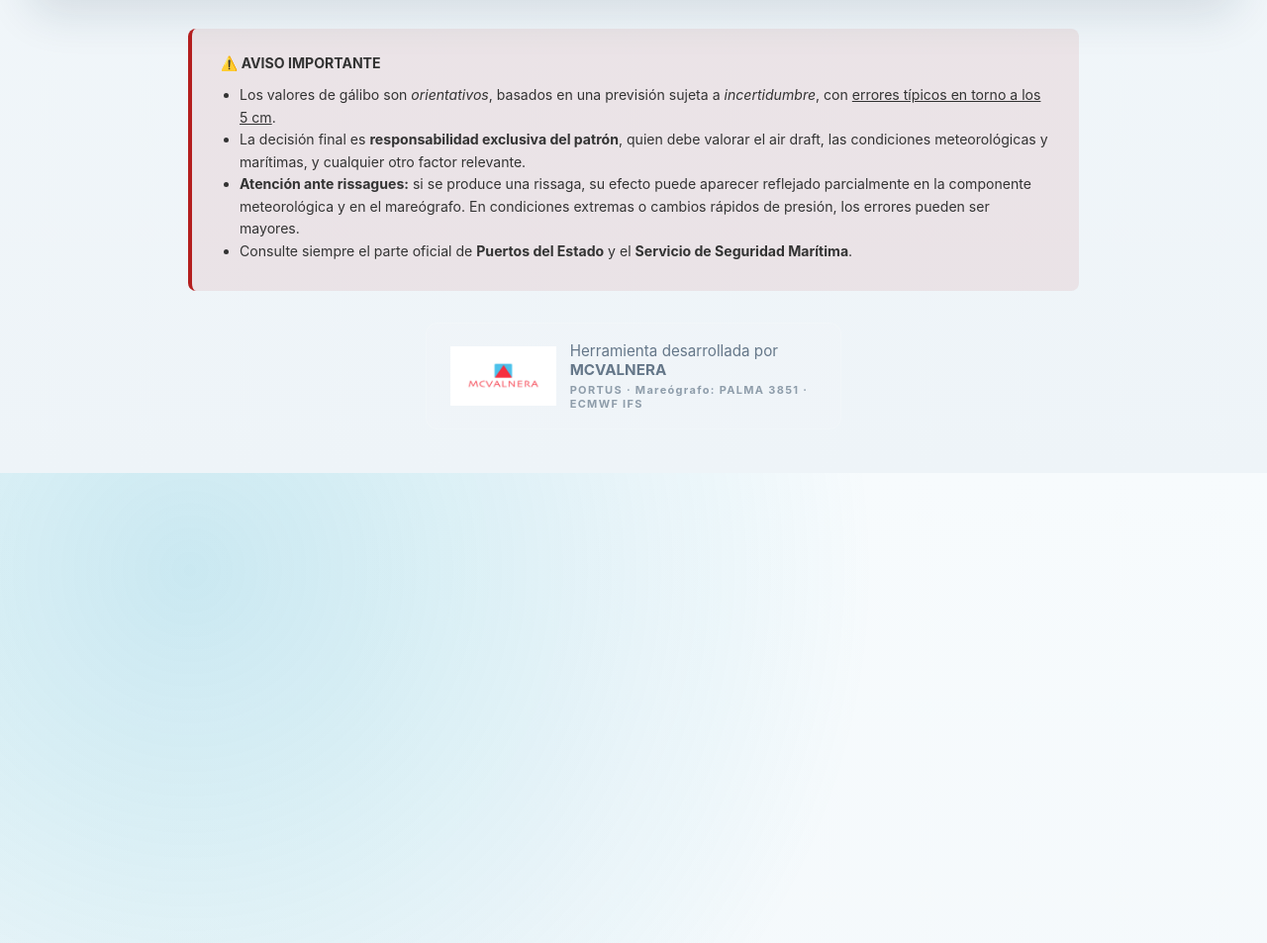
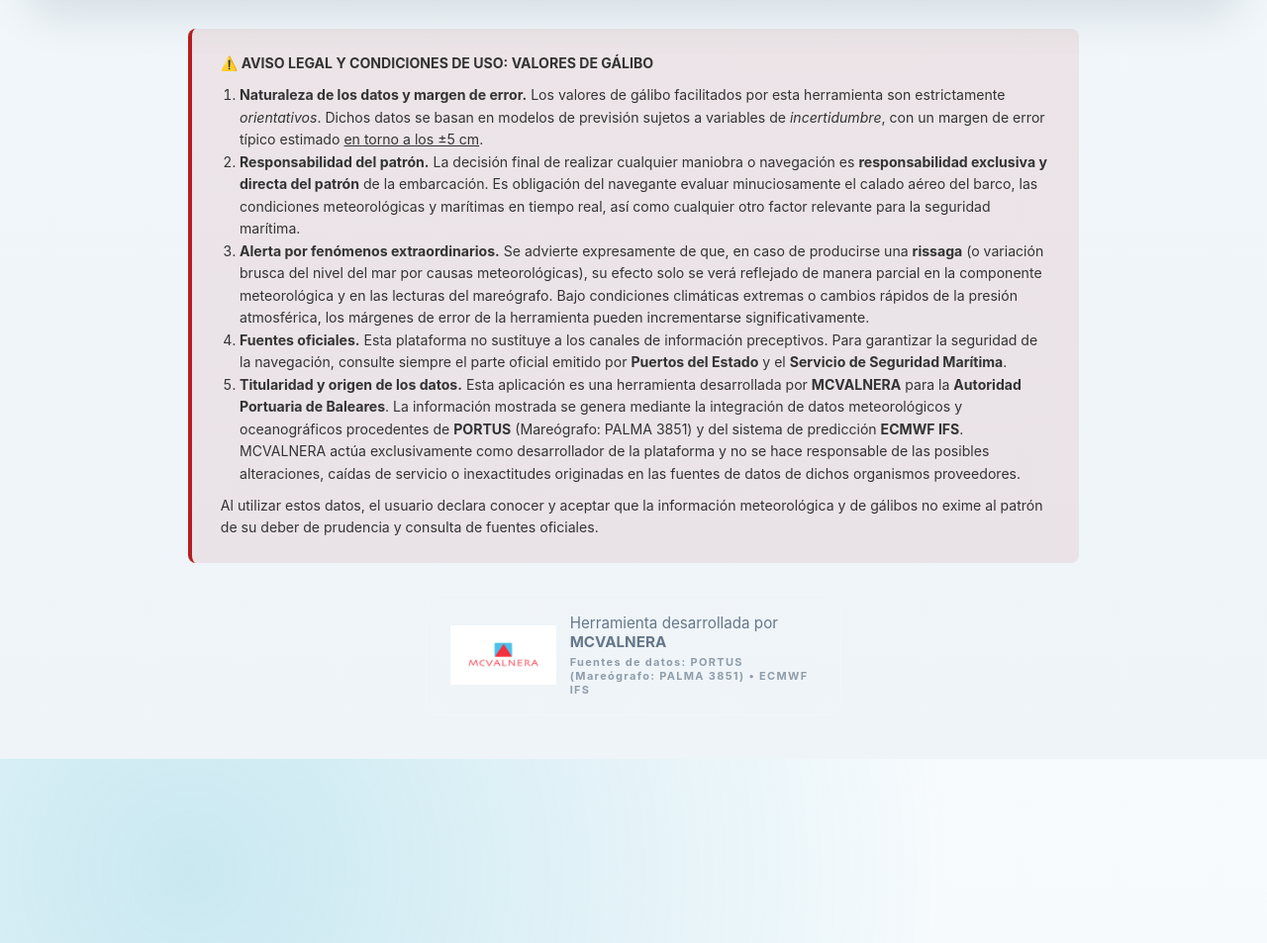
Before and after one commit to PaulaTower/Galibo_CanBarbara_v2, a Flask app: page / in a window 1280 px wide. Shown: the part 1489-2442 px from the top of the page at 99% size. Run offline with Flask 3, Linux system fonts and the light colour scheme.

Commit message:
Update index.html

```diff
--- a/templates/index.html
+++ b/templates/index.html
@@ -128,20 +128,63 @@
       </section>
     </main>
 
-     <footer class="aviso-legal">
-      <p><strong>⚠️ AVISO IMPORTANTE</strong></p>
-      <ul style="padding-left:1.2rem; margin:0.6rem 0;">
-        <li> Los valores de gálibo son <em>orientativos</em>, basados en una previsión sujeta a <em>incertidumbre</em>, con <u>errores típicos en torno a los 5 cm</u>.</li>
-        <li> La decisión final es <strong>responsabilidad exclusiva del patrón</strong>, quien debe valorar el air draft, las condiciones meteorológicas y marítimas, y cualquier otro factor relevante.</li>
-        <li> <strong>Atención ante rissagues:</strong> si se produce una rissaga, su efecto puede aparecer reflejado parcialmente en la componente meteorológica y en el mareógrafo. En condiciones extremas o cambios rápidos de presión, los errores pueden ser mayores.</li>
-        <li> Consulte siempre el parte oficial de <strong>Puertos del Estado</strong> y el <strong>Servicio de Seguridad Marítima</strong>.</li>
-      </ul>
+    <footer class="aviso-legal">
+      <p><strong>⚠️ AVISO LEGAL Y CONDICIONES DE USO: VALORES DE GÁLIBO</strong></p>
+
+      <ol style="padding-left:1.2rem; margin:0.6rem 0;">
+        <li>
+          <strong>Naturaleza de los datos y margen de error.</strong>
+          Los valores de gálibo facilitados por esta herramienta son estrictamente
+          <em>orientativos</em>. Dichos datos se basan en modelos de previsión sujetos a
+          variables de <em>incertidumbre</em>, con un margen de error típico estimado
+          <u>en torno a los ±5&nbsp;cm</u>.
+        </li>
+        <li>
+          <strong>Responsabilidad del patrón.</strong>
+          La decisión final de realizar cualquier maniobra o navegación es
+          <strong>responsabilidad exclusiva y directa del patrón</strong> de la embarcación.
+          Es obligación del navegante evaluar minuciosamente el calado aéreo del barco, las
+          condiciones meteorológicas y marítimas en tiempo real, así como cualquier otro
+          factor relevante para la seguridad marítima.
+        </li>
+        <li>
+          <strong>Alerta por fenómenos extraordinarios.</strong>
+          Se advierte expresamente de que, en caso de producirse una <strong>rissaga</strong>
+          (o variación brusca del nivel del mar por causas meteorológicas), su efecto solo se
+          verá reflejado de manera parcial en la componente meteorológica y en las lecturas
+          del mareógrafo. Bajo condiciones climáticas extremas o cambios rápidos de la presión
+          atmosférica, los márgenes de error de la herramienta pueden incrementarse
+          significativamente.
+        </li>
+        <li>
+          <strong>Fuentes oficiales.</strong>
+          Esta plataforma no sustituye a los canales de información preceptivos. Para
+          garantizar la seguridad de la navegación, consulte siempre el parte oficial emitido
+          por <strong>Puertos del Estado</strong> y el <strong>Servicio de Seguridad Marítima</strong>.
+        </li>
+        <li>
+          <strong>Titularidad y origen de los datos.</strong>
+          Esta aplicación es una herramienta desarrollada por <strong>MCVALNERA</strong> para la
+          <strong>Autoridad Portuaria de Baleares</strong>. La información mostrada se genera mediante
+          la integración de datos meteorológicos y oceanográficos procedentes de
+          <strong>PORTUS</strong> (Mareógrafo: PALMA&nbsp;3851) y del sistema de predicción
+          <strong>ECMWF IFS</strong>. MCVALNERA actúa exclusivamente como desarrollador de la
+          plataforma y no se hace responsable de las posibles alteraciones, caídas de servicio o
+          inexactitudes originadas en las fuentes de datos de dichos organismos proveedores.
+        </li>
+      </ol>
+
+      <p style="margin-top:0.6rem;">
+        Al utilizar estos datos, el usuario declara conocer y aceptar que la información
+        meteorológica y de gálibos no exime al patrón de su deber de prudencia y consulta de
+        fuentes oficiales.
+      </p>
     </footer>
       <div class="mcvalnera-credit">
       <img src="/static/mcvalnera.jpg" alt="MCVALNERA" style="height:60px; width:auto;">
       <div style="display:flex; flex-direction:column; align-items:center; gap:4px;">
         <span>Herramienta desarrollada por <strong>MCVALNERA</strong></span>
-        <p style="margin:0; font-size:11px; letter-spacing:.12em; font-weight:700; opacity:.7;">PORTUS · Mareógrafo: PALMA 3851 · ECMWF IFS</p>
+        <p style="margin:0; font-size:11px; letter-spacing:.12em; font-weight:700; opacity:.7;"> Fuentes de datos: PORTUS (Mareógrafo: PALMA 3851) •  ECMWF IFS</p>
       </div>
 
   </div>
```
